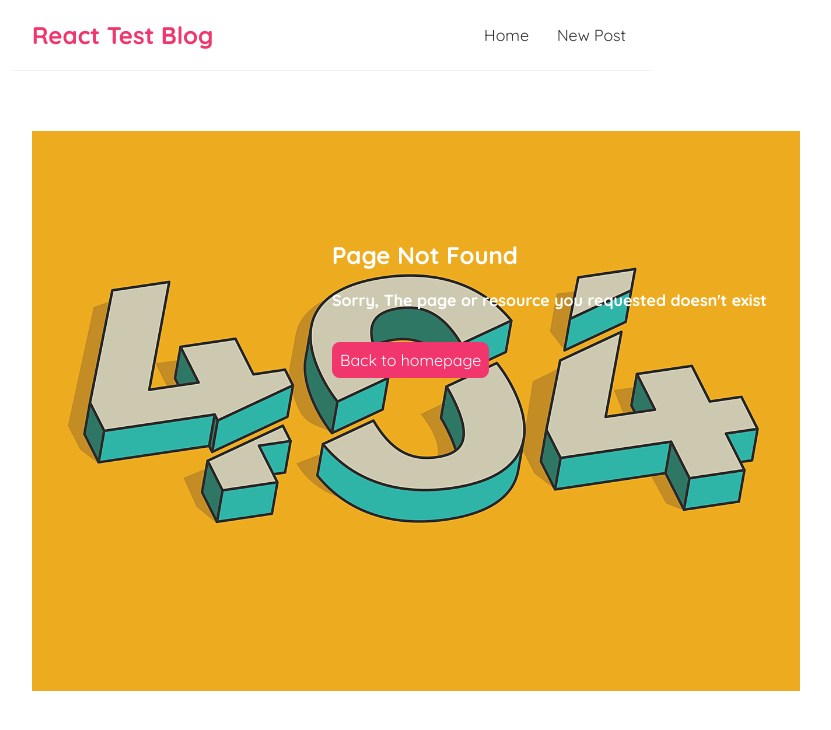
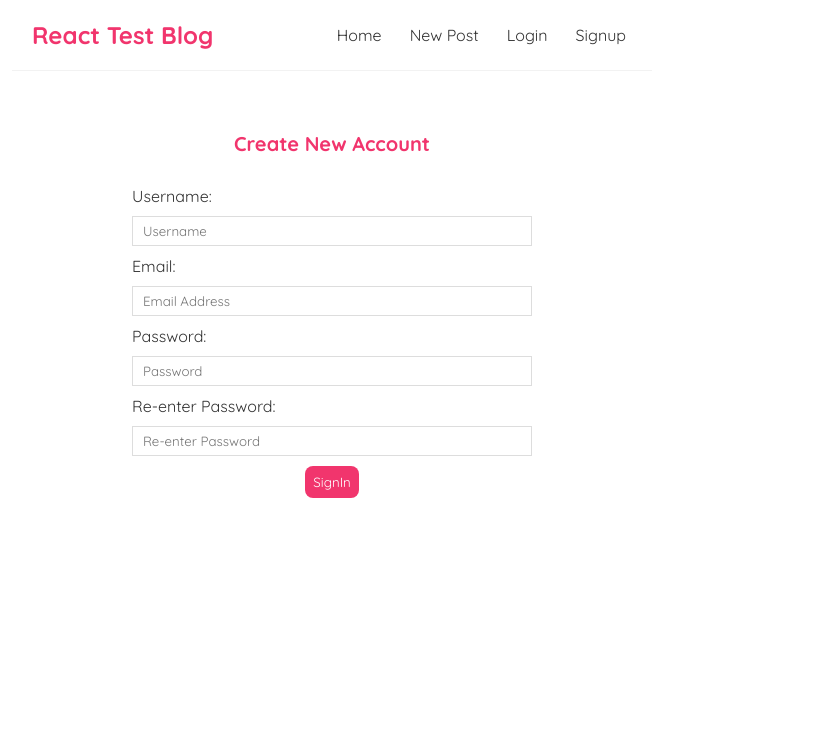
Before and after one commit to Tahaabdul/PreMest, a React (Create React App) app in the folder blogtest/: page /signup in a window 1280 px wide. Before the commit this address had no page. Shown: the top 730 px of the page, without its empty margins (308-1139 px from the left). Built offline with nearby package versions, Linux system fonts and the light colour scheme.

Commit message:
added login and signup component

```diff
--- a/blogtest/src/App.js
+++ b/blogtest/src/App.js
@@ -4,25 +4,35 @@ import Create from './Create';
 import BlogDetails from './BlogDetails'
 import { BrowserRouter as Router, Route, Switch } from 'react-router-dom';
 import PageNotFound from './PageNotFound';
+import Login from './Login';
+import Signup from './Signup';
+import { useState } from 'react';
 
 function App() {
+  const [isLoggedIn, setIsLoggedIn] = useState(false);
   return (
     <Router>
       <div className="App">
-        <Navbar />
+        <Navbar isLoggedIn={isLoggedIn} setIsLoggedIn={setIsLoggedIn}/>
         <div className="content">
           <Switch>
             <Route path="/create">
-              <Create />
+              <Create isLoggedIn={isLoggedIn}/>
             </Route>
             <Route exact path="/">
               <Home />
             </Route>
+            <Route path="/login">
+              <Login setIsLoggedIn={setIsLoggedIn} isLoggedIn={isLoggedIn}/>
+            </Route>
+            <Route exact path="/signup">
+              <Signup setIsLoggedIn={setIsLoggedIn} isLoggedIn={isLoggedIn}/>
+            </Route>
             <Route path="/blogs/:id">
-              <BlogDetails/>
+              <BlogDetails />
             </Route>
             <Route path="*">
-              <PageNotFound/>
+              <PageNotFound />
             </Route>
           </Switch>
         </div>
--- a/blogtest/src/Create.js
+++ b/blogtest/src/Create.js
@@ -8,14 +8,14 @@ const Create = () => {
     const [loading, setLoading] = useState(false);
     const history = useHistory();
 
-    const handleSubmit =( event) => {
+    const handleSubmit = (event) => {
         event.preventDefault();
-        const blog = {title, body, author};
+        const blog = { title, body, author };
         setLoading(true);
 
         fetch('http://localhost:8000/blogs', {
             method: 'POST',
-            headers: {"Content-Type": "application/json"},
+            headers: { "Content-Type": "application/json" },
             body: JSON.stringify(blog),
         }).then(
             setLoading(false));
@@ -23,7 +23,7 @@ const Create = () => {
     }
 
     return (
-        <div className="create">
+        <div className="page-forms">
             <h2>Create New Blog Post</h2>
             <form onSubmit={handleSubmit}>
                 <label>Blog Tiltle:</label>
@@ -31,7 +31,7 @@ const Create = () => {
                     type="text"
                     value={title}
                     onChange={(e) => setTitle(e.target.value)}
-                required/>
+                    required />
                 <label>Blog Body:</label>
                 <textarea required
                     value={body}
@@ -39,6 +39,8 @@ const Create = () => {
                 ></textarea>
                 <label>Blog Author:</label>
                 <input type="text" value={author} onChange={(e) => setAuthor(e.target.value)} required />
+
+
                 {!loading && <button>Add Post</button>}
                 {loading && <button disabled>Add Post</button>}
             </form>
--- a/blogtest/src/Home.js
+++ b/blogtest/src/Home.js
@@ -2,7 +2,7 @@ import useFetch from './useFetch'
 import BlogList from './BlogList';
 
 
-const Home = () => {
+const Home = ({isLoggedIn}) => {
     const {data :blogs, isLoading, error} = useFetch('http://localhost:8000/blogs')
 
     return (
--- /dev/null
+++ b/blogtest/src/Login.js
@@ -0,0 +1,41 @@
+import { useState } from "react";
+import { useHistory } from "react-router";
+
+const Login = ({setIsLoggedIn, isLoggedIn}) => {
+
+    const [username, setUsername] = useState("");
+    const [password, setPassword] = useState("");
+    const history =useHistory();
+
+
+    const handleLogin = (e) => {
+        e.preventDefault();
+        if (username === "taha"&& password==="123456"){
+            setIsLoggedIn(true);
+            history.push("/");
+
+        }
+    }
+    return (
+        <div className="page-forms">
+            <h2>Please Sign in to Continue</h2>
+            <form onSubmit={handleLogin}>
+                <label>Username:</label>
+                <input
+                    type="text"
+                    value={username}
+                    onChange={(e) => setUsername(e.target.value)}
+                    required placeholder="Username" />
+                <label>Password:</label>
+                <input
+                    type="password"
+                    value={password}
+                    onChange={(e) => setPassword(e.target.value)}
+                    required placeholder="Password" />
+                <button>SignIn</button>
+            </form>
+        </div>
+    );
+}
+
+export default Login;
--- a/blogtest/src/Navbar.js
+++ b/blogtest/src/Navbar.js
@@ -1,13 +1,29 @@
-import {Link, }from 'react-router-dom';
+import {Link, useHistory, }from 'react-router-dom';
 
 
-const Navbar = () => {
+const Navbar = ({isLoggedIn, setIsLoggedIn}) => {
+    const history = useHistory();
+    const handleLogOut =(e) =>{
+        e.preventDefault();
+        setIsLoggedIn(false);
+        history.push("/");
+    }
     return (
         <nav className="navbar">
             <h1> React Test Blog</h1>
             <div className="links">
                 <Link to="/">Home</Link>
                 <Link to="/create">New Post</Link>
+                {!isLoggedIn && <Link to="/login">Login</Link>}
+                {!isLoggedIn && <Link to="/Signup">Signup</Link>}
+                {isLoggedIn && <button style={{
+                    background: "#f1356d",
+                    color: "#fff",
+                    border: "0",
+                    padding: "8px",
+                    borderRadius: "8px",
+                    cursor: "pointer",
+                 } }    onClick={handleLogOut}>LogOut</button>}
             </div>
         </nav>
      );
--- /dev/null
+++ b/blogtest/src/Signup.js
@@ -0,0 +1,50 @@
+import { useState } from "react";
+
+const Signup = () => {
+    const [username, setUsername] = useState("");
+    const [password, setPassword] = useState("");
+    const [rePassword, setRePassword] = useState("");
+    const [email, setEmail] = useState("");
+
+
+    const handleSignup = (e) => {
+        e.preventDefault();
+        const user = { username, password, email };
+
+
+    }
+    return (
+        <div className="page-forms">
+            <h2>Create New Account</h2>
+            <form onSubmit={handleSignup}>
+                <label>Username:</label>
+                <input
+                    type="text"
+                    value={username}
+                    onChange={(e) => setUsername(e.target.value)}
+                    required placeholder="Username" />
+                <label>Email:</label>
+                <input
+                    type="email"
+                    value={email}
+                    onChange={(e) => setEmail(e.target.value)}
+                    required placeholder="Email Address" />
+                <label>Password:</label>
+                <input
+                    type="password"
+                    value={password}
+                    onChange={(e) => setPassword(e.target.value)}
+                    required placeholder="Password" />
+                <label>Re-enter Password:</label>
+                <input
+                    type="password"
+                    value={rePassword}
+                    onChange={(e) => setRePassword(e.target.value)}
+                    required placeholder="Re-enter Password" />
+                <button>SignIn</button>
+            </form>
+        </div>
+    );
+}
+
+export default Signup;
--- a/blogtest/src/index.css
+++ b/blogtest/src/index.css
@@ -80,26 +80,26 @@
   cursor: pointer;
 }
 
-/* Create Blog Post Page */
+/* page-forms Blog Post Page */
 
-.create {
+.page-forms {
   max-width: 400px;
   margin: 0 auto;
   text-align: center;
 }
 
-.create label {
+.page-forms label {
   text-align: left;
   display: block;
 }
 
-.create h2 {
+.page-forms h2 {
   font-size: 20px;
   color: #f1356d;
   margin-bottom: 30px;
 }
 
-.create input, .create textarea {
+.page-forms input, .page-forms textarea {
   width: 100%;
   padding: 6px 10px;
   margin: 10px 0;
@@ -108,7 +108,7 @@
   display: block;
 }
 
-.create button {
+.page-forms button {
   background: #f1356d;
   color: #fff;
   border: 0;
@@ -117,6 +117,7 @@
   cursor: pointer;
 }
 
+/* error - 404 page */
 .page-not-found {
   background-image: url('./assets/images/404.png');
   background-position: center;
```
Lines whose indentation alone changed are shown as unchanged.
